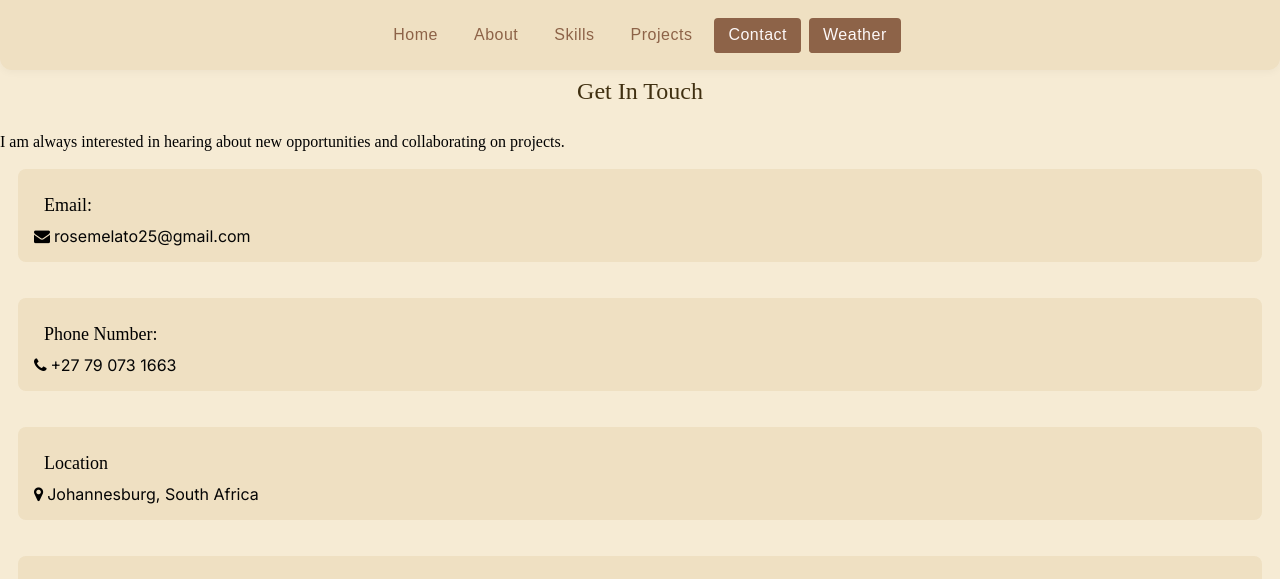
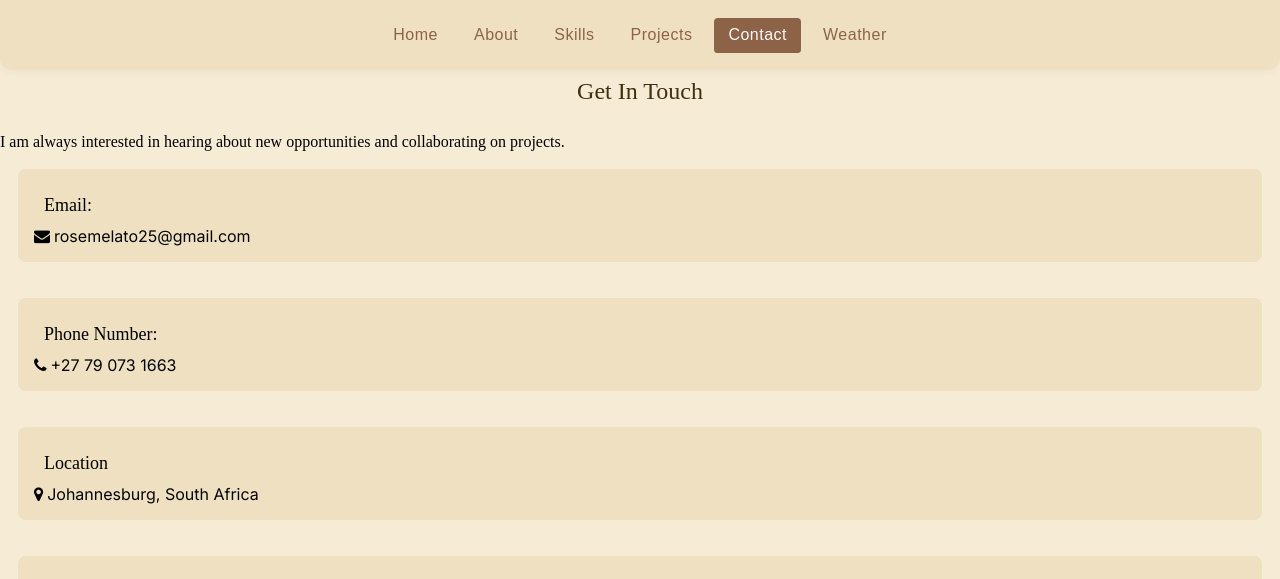
Before and after one commit to RoseMelato/portfolio, a plain HTML site: page Contact.html in a window 1280 px wide. Shown: the top 579 px of the page. Drawn offline with Linux system fonts and the light colour scheme.

Commit message:
Update Contact.html

```diff
--- a/Contact.html
+++ b/Contact.html
@@ -16,7 +16,7 @@
             <li><a href="Skills.html">Skills</a></li>
             <li><a href="Project.html">Projects</a></li>
             <li><a href="Contact.html" class="active">Contact</a></li>
-            <li><a href="Weather.html" class="active">Weather</a></li>
+            <li><a href="Weather.html">Weather</a></li>
         </ul>
     </div>
 
```
